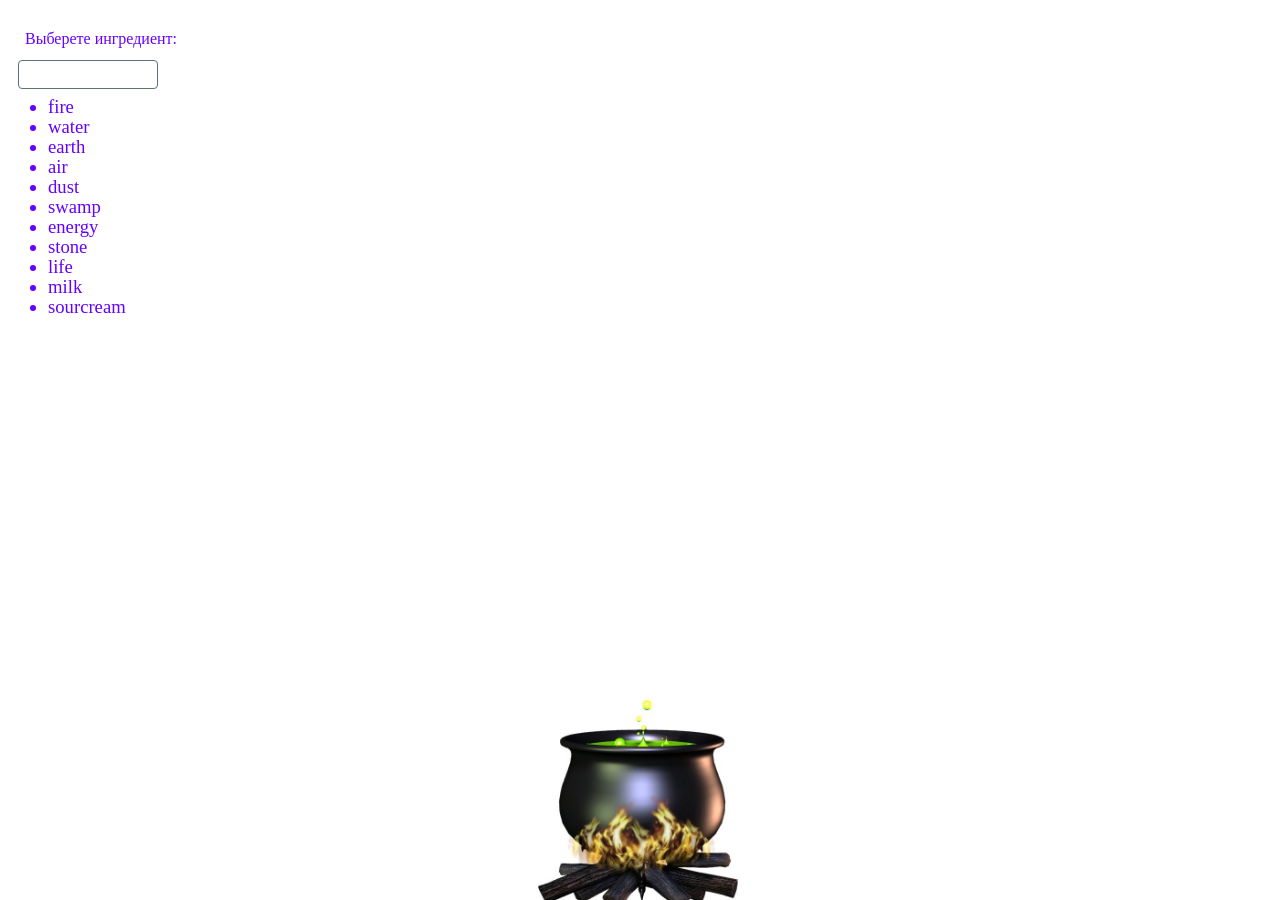
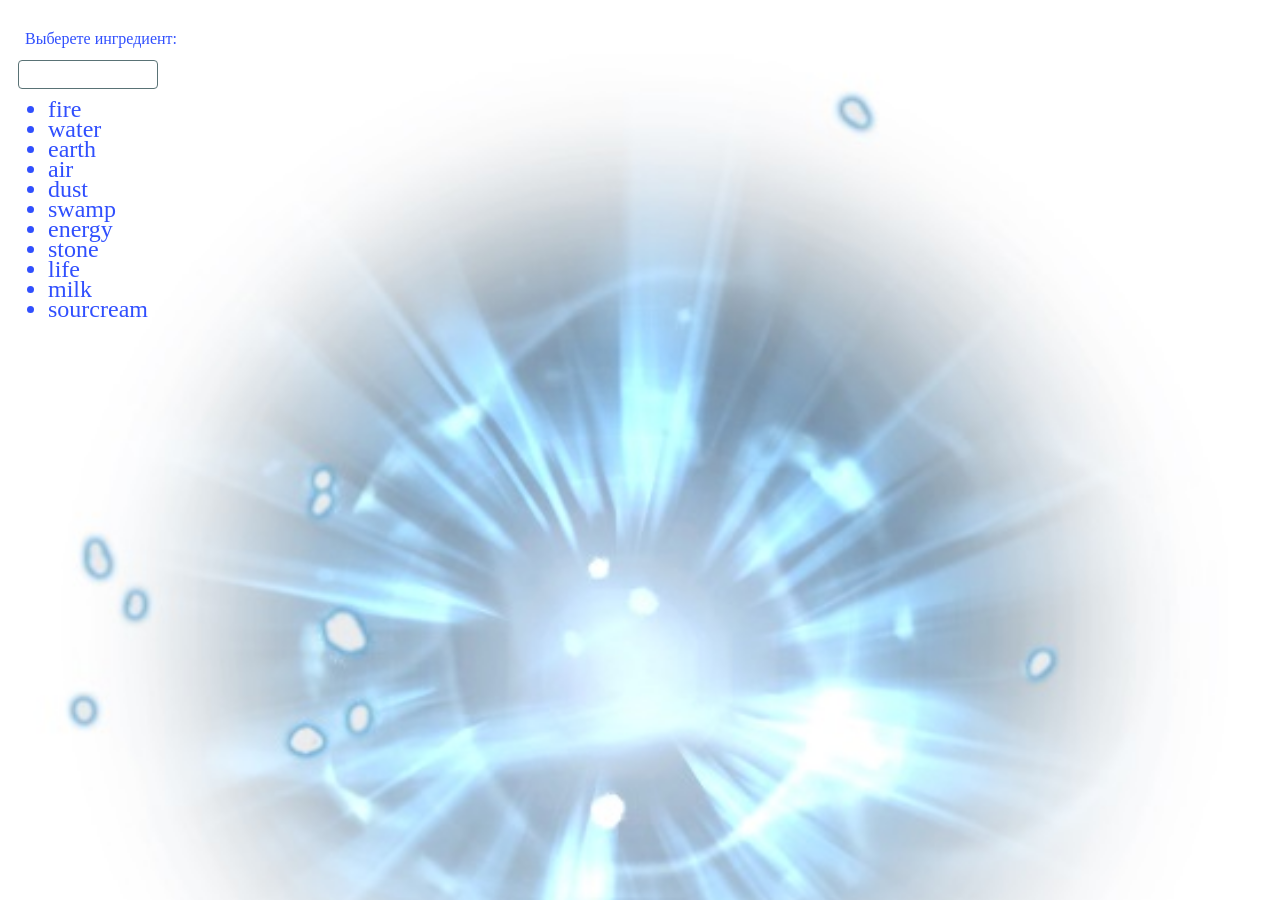
Before and after one commit to AlekseyLisovich/js-jQuery, a plain HTML site: page index.html in a window 1280 px wide. Drawn offline with nearby package versions, Linux system fonts and the light colour scheme.

Commit message:
new color

```diff
--- a/assets/style.css
+++ b/assets/style.css
@@ -1,28 +1,32 @@
 body{
-  color: #6600FF;
+  background-image: url("../images/magic.jpg");
+  background-size: cover;
+  color: #304FFE;
 }
 .element{
   cursor: pointer;
   position: absolute;
-  font-size: 14pt;
+  font-size: 18pt;
+  color: #304FFE;
 }
 .boiler{
   position: absolute;
   top: 700px;
   left: 42%;
   background-size: cover;
-  background-image: url("../images/boiler.jpg");
+  /*background-image: url("../images/boiler.jpg");*/
   width: 200px;
   height: 200px;
 }
 #resultBlock{
   text-align: center;
   position: relative;
-  top: 600px;
+  top: 700px;
   left: 40%;
   width: 300px;
   height: 50px;
-  font-size: 24pt;
+  font-size: 54pt;
+  color: #311B92;
 }
 .letter{
     color: red;
--- a/scripts/cauldron.js
+++ b/scripts/cauldron.js
@@ -82,13 +82,13 @@
                 opacity: 1,
                 marginLeft: "0in",
                 marginTop: elementTopLeft + "px",
-                fontSize: "14pt",
+                fontSize: "18pt",
                 borderWidth: "10px",
             }, 1500);
             onElementRemoved(elem);
         } else {
             clickedRight = _.filter(elements, 'wasClicked').length;
-            console.log(clickedRight);
+
             elementTopRigth = 50 + (clickedRight + 1) * 40;
             $(elem.selector).animate({
                 opacity: 0.7,
```
Also changed, not shown: images/magic.jpg (added), images/magic.png (added).
